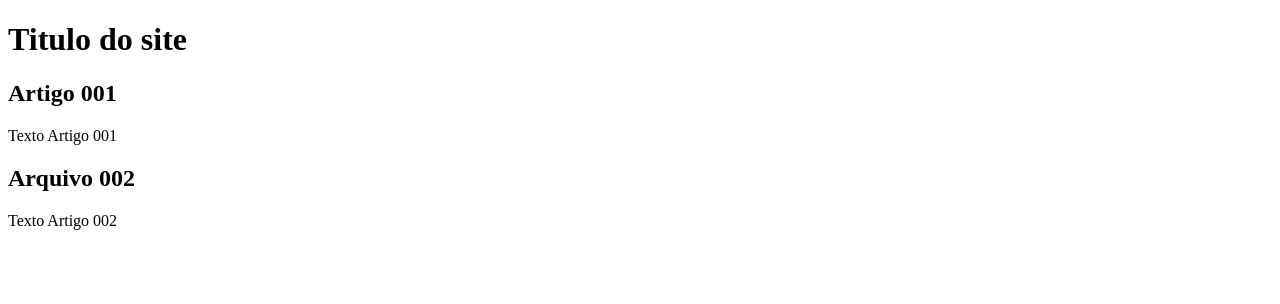
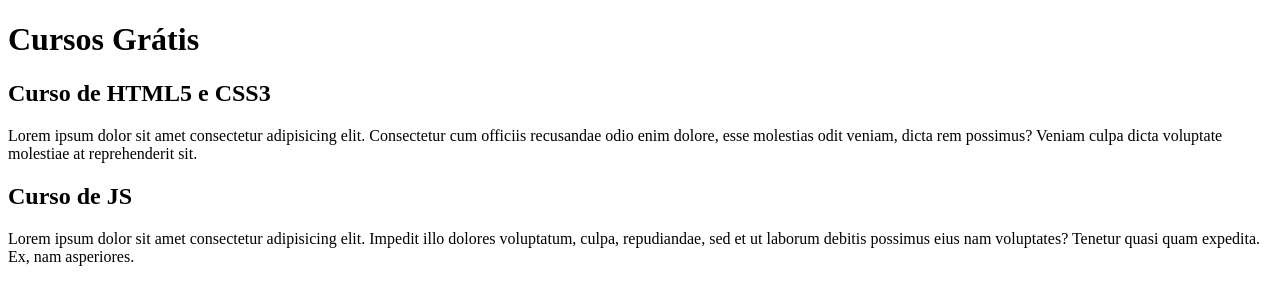
Before and after one commit to Alissondev86/site-project, a plain HTML site: page index.html in a window 1280 px wide. Drawn offline with Linux system fonts and the light colour scheme.

Commit message:
comecei a escrever conteúdo

```diff
--- a/index.html
+++ b/index.html
@@ -9,15 +9,15 @@
 <body>
     <main>
          <header>
-            <h1>Titulo do site</h1>
+            <h1>Cursos Grátis</h1>
          </header>
          <article>
-            <h2>Artigo 001</h2>
-            <p>Texto Artigo 001</p>
+            <h2>Curso de HTML5 e CSS3</h2>
+            <p>Lorem ipsum dolor sit amet consectetur adipisicing elit. Consectetur cum officiis recusandae odio enim dolore, esse molestias odit veniam, dicta rem possimus? Veniam culpa dicta voluptate molestiae at reprehenderit sit.</p>
          </article>
          <article>
-            <h2>Arquivo 002</h2>
-            <p>Texto Artigo 002</p>
+            <h2>Curso de JS</h2>
+            <p>Lorem ipsum dolor sit amet consectetur adipisicing elit. Impedit illo dolores voluptatum, culpa, repudiandae, sed et ut laborum debitis possimus eius nam voluptates? Tenetur quasi quam expedita. Ex, nam asperiores.</p>
          </article>
     </main>
 
```
